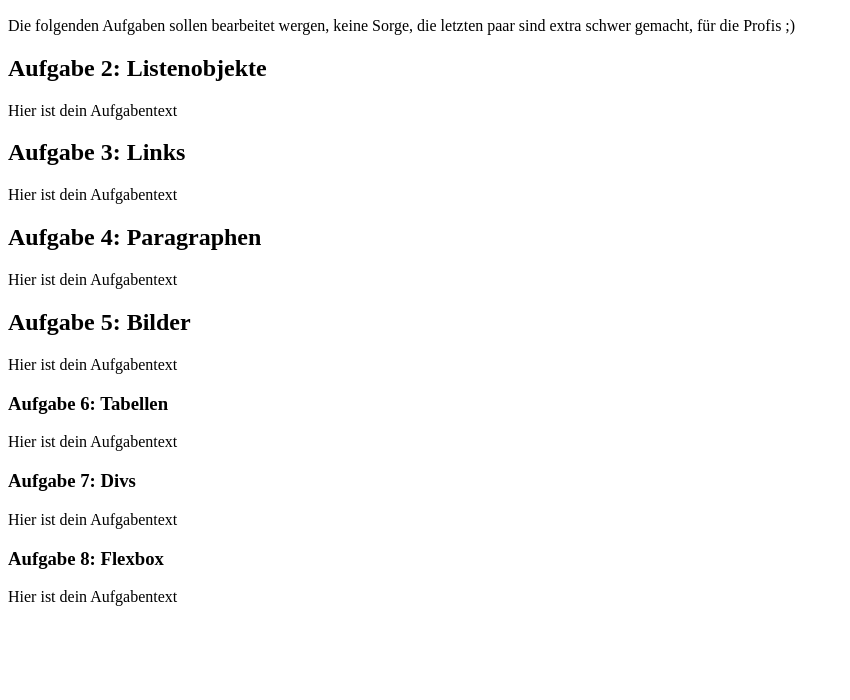
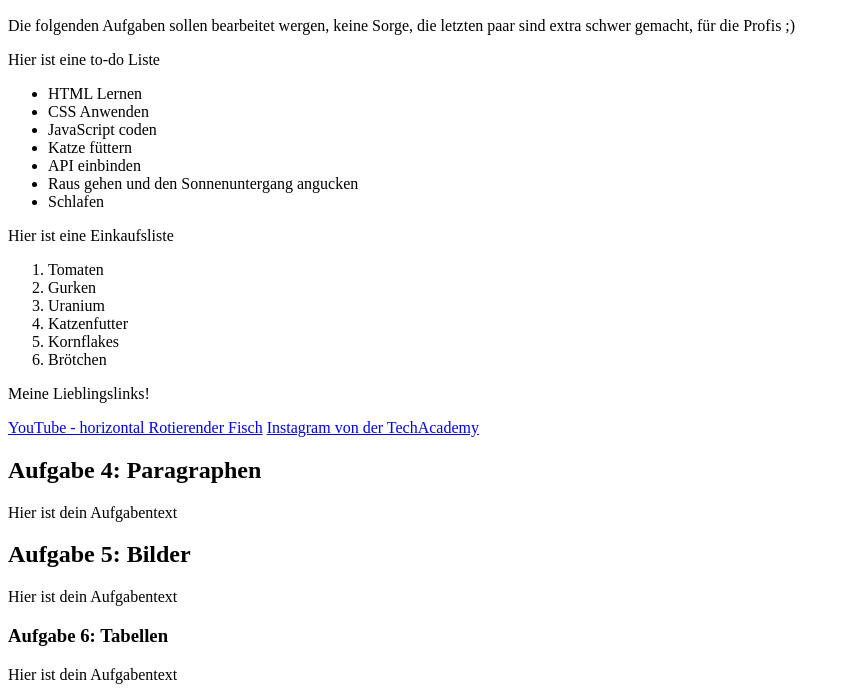
Before and after one commit to TechAcademy-Web-Development/CSS-Mandala, a plain HTML site: page index.html in a window 1280 px wide. Shown: the part 97-797 px from the top of the page, without its empty margins (0-850 px from the left). Drawn offline with Linux system fonts and the light colour scheme.

Commit message:
mewo, halbzeit

```diff
--- a/index.html
+++ b/index.html
@@ -21,15 +21,44 @@
     </section>
 
     <section>
-        <h2>Aufgabe 2: Listenobjekte</h2>
-        <p>Hier ist dein Aufgabentext</p>
-        <!--Aufgabe a-->
+        <p>Hier ist eine to-do Liste</p>
+        <ul>
+            <li>HTML Lernen</li>
+            <li>CSS Anwenden</li>
+            <li>JavaScript coden</li>
+            <li>Katze füttern</li>
+            <li>API einbinden</li>
+            <li>Raus gehen und den Sonnenuntergang angucken</li>
+            <li>Schlafen</li>
+        </ul>
+
+        <p>Hier ist eine Einkaufsliste</p>
+        <ol>
+            <li>Tomaten</li>
+            <li>Gurken</li>
+            <li>Uranium</li>
+            <li>Katzenfutter</li>
+            <li>Kornflakes</li>
+            <li>Brötchen</li>
+        </ol>
+        <!--
+            Aufgabe 1) Alle Punkte bei der to-do Liste durch '-' ersetzten
+            Aufgabe 2) Alle Zahlen bei der einfachen Liste verschwinden lassen
+            Optional: Tut die Listen nebeneinander stellen
+        -->
     </section>
+
     <section>
-        <h2>Aufgabe 3: Links</h2>
-        <p>Hier ist dein Aufgabentext</p>
-        <!--Aufgabe a-->
+        <p>Meine Lieblingslinks!</p>
+        <a href="https://www.youtube.com/watch?v=YAgJ9XugGBo&t=28s&pp=ygUNcm90YXRpbmcgZmlzaA%3D%3D">YouTube - horizontal Rotierender Fisch</a>
+        <a href="https://www.instagram.com/techacademy_/">Instagram von der TechAcademy</a>
+        <!--
+            Aufgabe 1) Macht den Unterschrich weg und färbt die Schrift schwarz
+            Aufgabe 2) Stellt sicher, dass auch nach dem klicken die Schrift sich nicht verändert
+            Optional: Wenn der zeiger über den Linktext schwebt, soll sich die Farbe um den Text verändern
+        -->
     </section>
+
     <section>
         <h2>Aufgabe 4: Paragraphen</h2>
         <p>Hier ist dein Aufgabentext</p>
```
